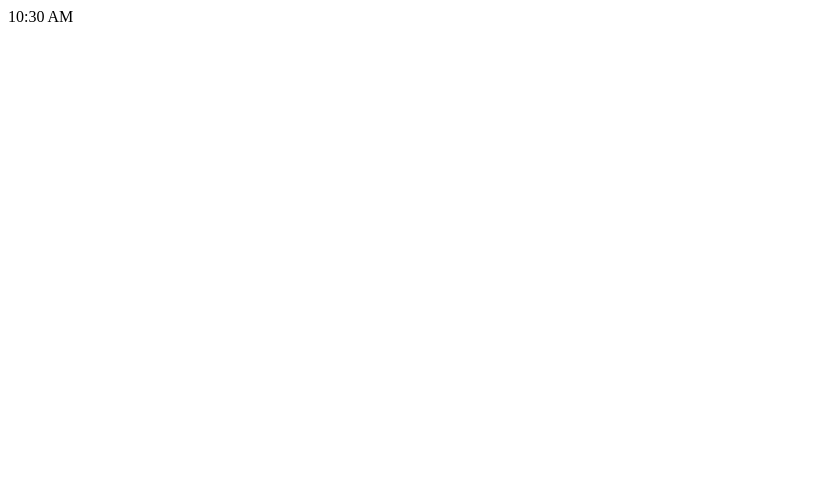
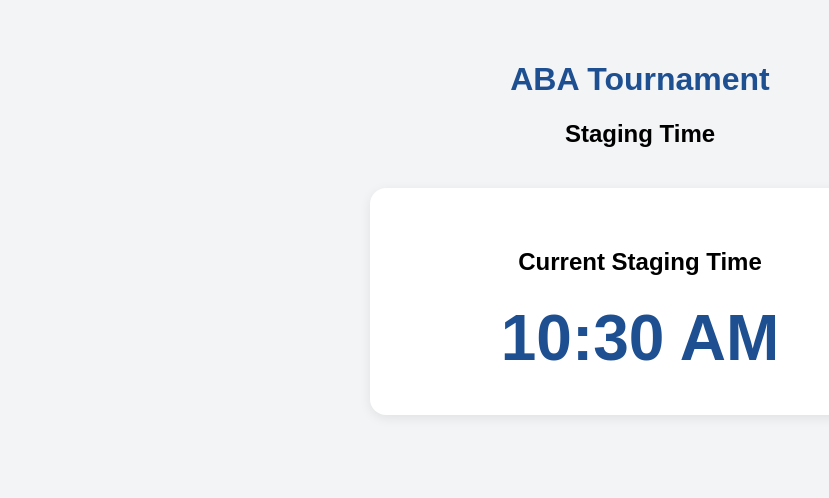
Before and after one commit to ABAadmin/tournament-staging-time, a plain HTML site: page index.html in a window 1280 px wide. Shown: the whole page, without its empty margins (0-829 px from the left). Drawn offline with Linux system fonts and the light colour scheme.

Commit message:
Update index.html

```diff
--- a/index.html
+++ b/index.html
@@ -1,3 +1,64 @@
-<div class="time" id="stagingTime">
-  10:30 AM
-</div>
+
+<!DOCTYPE html>
+<html lang="en">
+<head>
+  <meta charset="UTF-8">
+  <meta name="viewport" content="width=device-width, initial-scale=1.0">
+  <title>ABA Tournament - Staging Time</title>
+
+  <style>
+    body {
+      font-family: Arial, sans-serif;
+      background: #f3f4f6;
+      text-align: center;
+      margin: 0;
+      padding: 40px 20px;
+    }
+
+    h1 {
+      color: #1d4f91;
+      font-size: 32px;
+    }
+
+    h2 {
+      font-size: 24px;
+    }
+
+    .card {
+      background: white;
+      padding: 40px 20px;
+      margin: 40px auto;
+      max-width: 500px;
+      border-radius: 16px;
+      box-shadow: 0 3px 12px rgba(0,0,0,0.08);
+    }
+
+    .time {
+      color: #1d4f91;
+      font-size: 64px;
+      font-weight: bold;
+      margin-top: 25px;
+    }
+  </style>
+</head>
+
+<body>
+
+  <h1>ABA Tournament</h1>
+  <h2>Staging Time</h2>
+
+  <div class="card">
+    <h2>Current Staging Time</h2>
+    <div class="time" id="stagingTime"></div>
+  </div>
+
+  <script>
+    // CHANGE ONLY THIS LINE
+    const stagingTime = "10:30 AM";
+
+    document.getElementById("stagingTime").textContent =
+      stagingTime;
+  </script>
+
+</body>
+</html>
```
